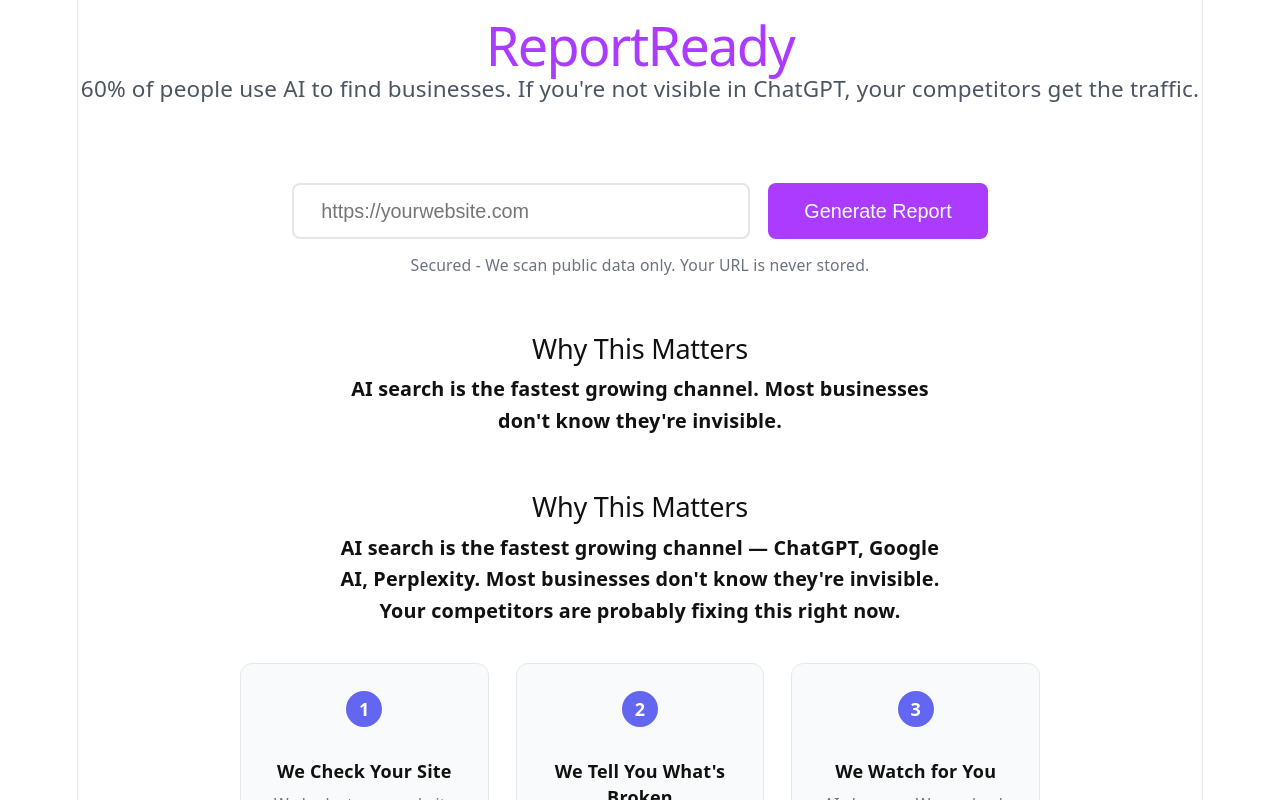
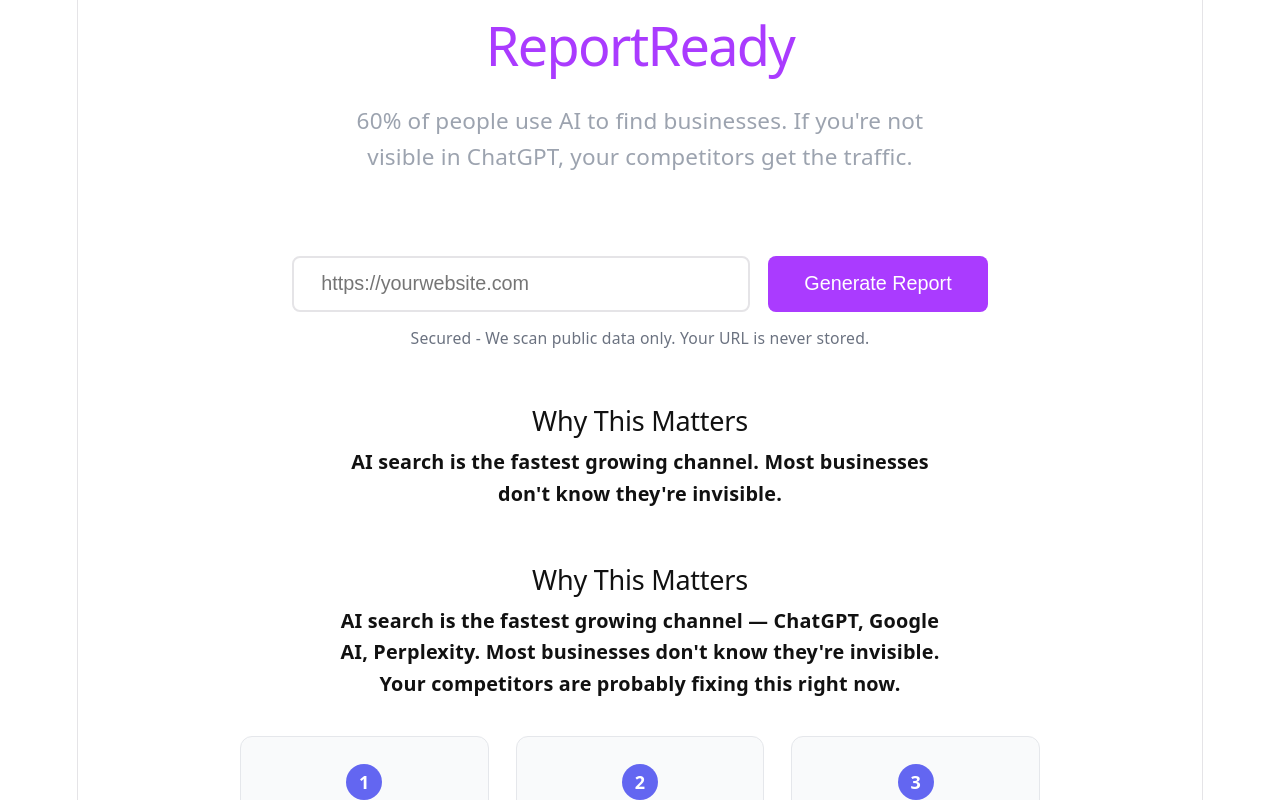
Before and after one commit to brooksmgroup-ctrl/-reportready-saas, a React (Vite) app in the folder client/: page / in a window 1280 px wide. Shown: the top 800 px of the page. Built offline with nearby package versions, Linux system fonts and the light colour scheme.

Commit message:
Move tagline down, add max-width and line-height for readability

```diff
--- a/client/src/App.css
+++ b/client/src/App.css
@@ -598,9 +598,13 @@ footer {
 
 .tagline {
   font-size: 1.25rem;
-  color: #4b5563;
-  margin-top: 0.5rem;
+  color: #9ca3af;
+  margin-top: 2rem;
   margin-bottom: 1.5rem;
+  max-width: 600px;
+  margin-left: auto;
+  margin-right: auto;
+  line-height: 1.6;
 }
 
 .trust-line {
```
